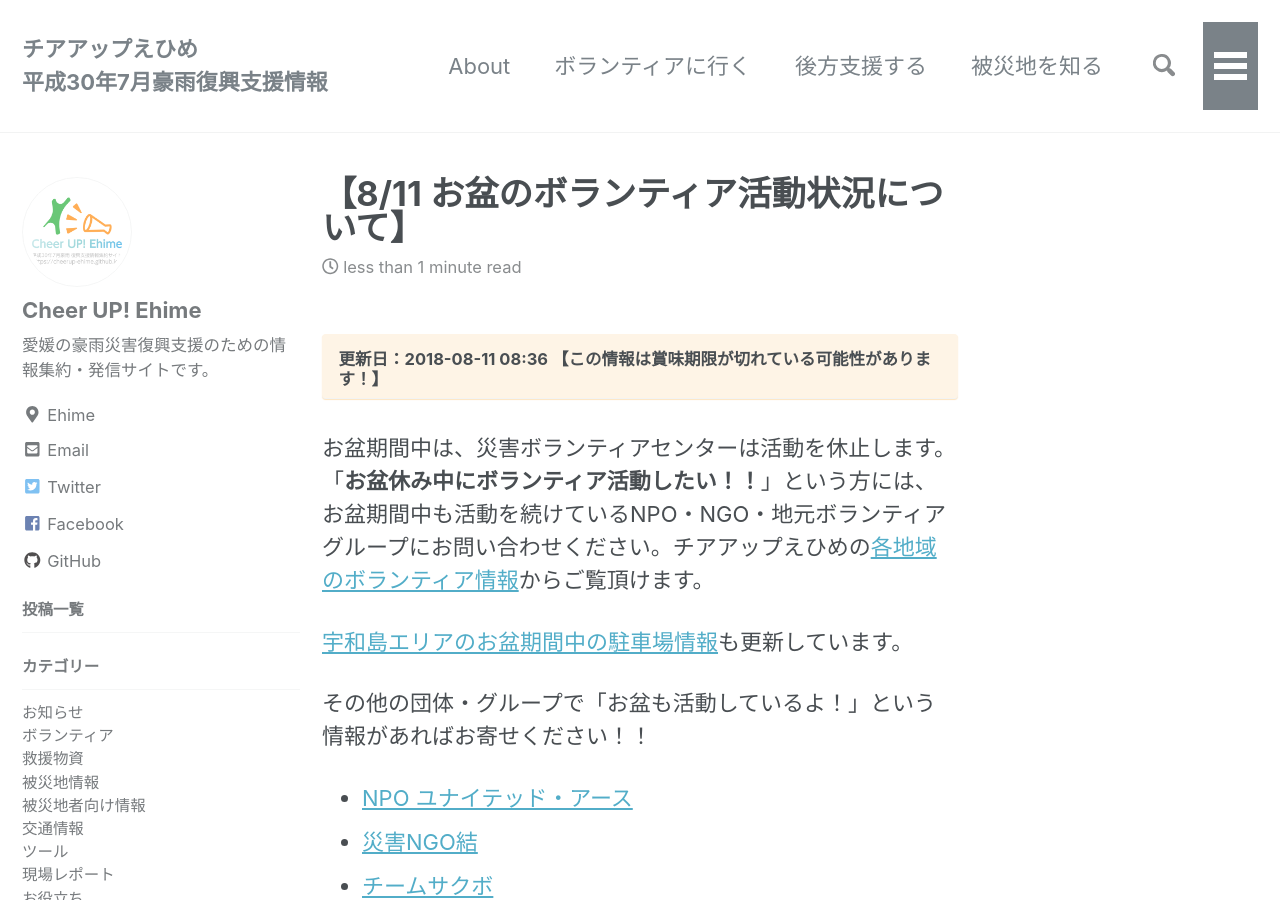
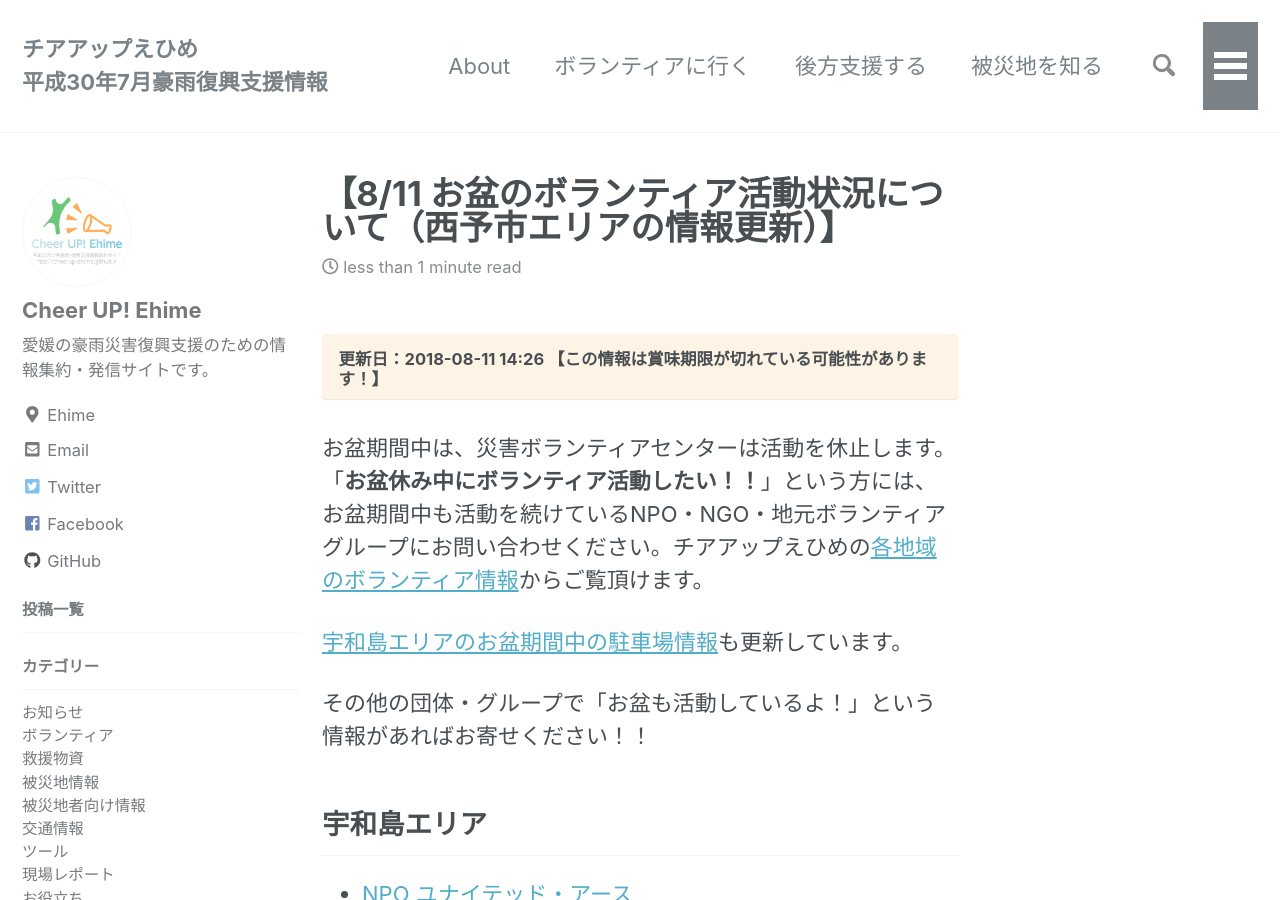
Before and after one commit to cheerup-ehime/cheerup-ehime.github.io, a Jekyll site: the page built from _posts/2018-08-11-volunteer-activity-in-obon-0811.md, in a window 1280 px wide and 900 px high. Built offline with Jekyll 4.4.1, drawn with Linux system fonts in a browser that asks for light colours; nearby versions of some CDN libraries; comment, search, counter and statistics services are not loaded.

Commit message:
お盆情報にオープンジャパン追加

```diff
--- a/_posts/2018-08-11-volunteer-activity-in-obon-0811.md
+++ b/_posts/2018-08-11-volunteer-activity-in-obon-0811.md
@@ -1,10 +1,10 @@
 ---
-title: 【8/11 お盆のボランティア活動状況について】
+title: 【8/11 お盆のボランティア活動状況について（西予市エリアの情報更新）】
 excerpt: お盆期間中は災害ボランティアセンターの活動はお休みとなっていますが、他団体のボランティアグループでは活動を続けているところがありますのでご紹介します。
 category:
     - ボランティア
 date: 2018-08-11 08:36:17 +0900
-last_modified_at: 2018-08-11 08:36:17 +0900
+last_modified_at: 2018-08-11 14:26:10 +0900
 sidemenu:
     nav: posts-menu
 ---
@@ -15,7 +15,13 @@
 
 その他の団体・グループで「お盆も活動しているよ！」という情報があればお寄せください！！
 
+## 宇和島エリア
+
 - [NPO ユナイテッド・アース](/volunteer-new/uwajima/#ユナイテッドアース)
 - [災害NGO結](/volunteer-new/uwajima/#災害ngo結)
 - [チームサクボ](/volunteer-new/uwajima/#チームサクボ)
 - [大河内救援隊](/volunteer-new/uwajima/#大河内救援隊)
+
+## 西予エリア
+
+- [オープンジャパン](/volunteer-new/seiyo/#オープンジャパン)
```
Also changed, not shown: volunteer-new/seiyo.md (+10 -3 lines).
